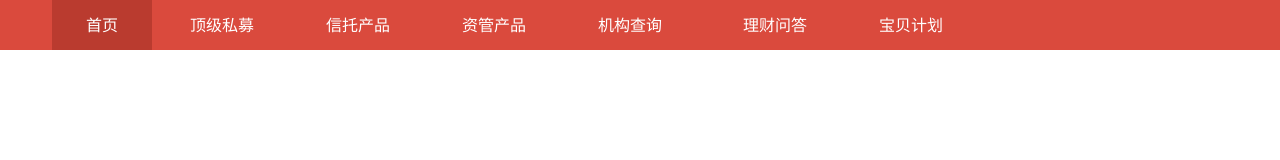
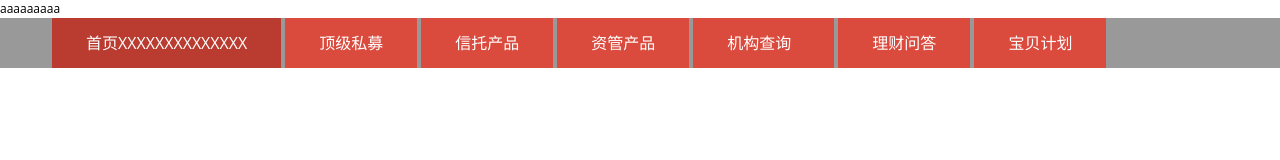
Before and after one commit to tanghuihui/exercise0602, a plain HTML site: page index.html in a window 1280 px wide. Drawn offline with Linux system fonts and the light colour scheme.

Commit message:
胡 修改CSS INDEX

```diff
--- a/css/base.css
+++ b/css/base.css
@@ -40,7 +40,7 @@ img{ padding:0; margin:0;}
 .ly-menu-up,.ly-menu-do{display: inline-block;position: relative;left: 6px;top: -2px;+*top: -6px; width: 9px;height: 5px; }
 .ly-menu-do{ background-position: -292px -54px;}
 .ly-menu-up{background-position: -309px -54px;}
-.ly-menu{ background: #da4a3d;width: 100%;min-width: 1180px;height: 50px;line-height: 50px;}
+.ly-menu{ background: #999999;width: 100%;min-width: 1180px;height: 50px;line-height: 50px;}
 .ly-menu-lk,.ly-menu-cd{ color: #fff;font-size: 16px;padding: 0 34px;background: #da4a3d;margin: 0 2px;display: block;}
 .ly-menu-cd{ background: #ba3b2f;font-size: 14px;}
 .ly-menu-cd:hover{ background: #da4a3d;color: #fff;}
--- a/index.html
+++ b/index.html
@@ -6,10 +6,11 @@
     <link href="css/base.css" rel="stylesheet" />
 </head>
 <body>
+<p>aaaaaaaaa</p>
     <div class="ly-menu pr zx-999">
         <ul class="m0auto fn-clear ly-tp-menu">
             <li class="fn-left ">
-                <a href="http://www.yicaibao.com/Home/Index" class="ly-menu-lk on">首页</a>
+                <a href="http://www.yicaibao.com/Home/Index" class="ly-menu-lk on">首页XXXXXXXXXXXXXX</a>
             </li>
             <li class="fn-left ">
                 <a href="http://www.yicaibao.com/SiMu/Index" class="ly-menu-lk ">顶级私募</a>
```
